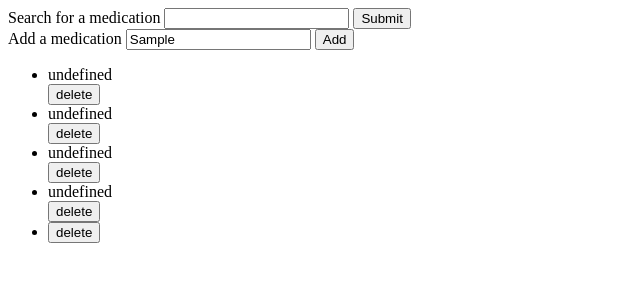
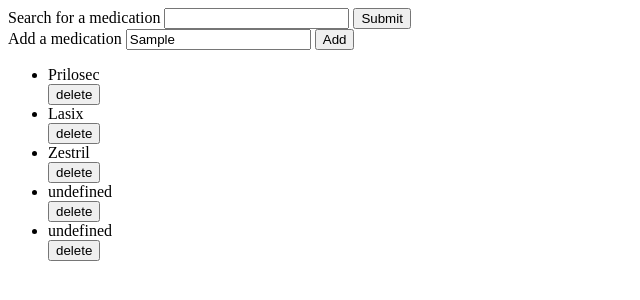
Before and after one commit to cyberpunk1971/node-app, a website: page public/dashboard.html in a window 1280 px wide. Both pictures are taken after typing "Sample" into the empty fields and a click on the button "Add". Shown: the whole page, without its empty margins (0-640 px from the left). Drawn offline with nearby package versions, Linux system fonts and the light colour scheme.

Commit message:
got add/delete to work, but add is flawed.

```diff
--- a/public/dashboard.html
+++ b/public/dashboard.html
@@ -16,7 +16,7 @@
 
     <form id="js-medication-list-form">
     <label for="js-medication-list-form">Add a medication</label>
-    <input type="text" name="medication-list-entry" placeholder="e.g. Tylenol">
+    <input type="text" name="medication-list-entry" id="js-medication-list-entry" placeholder="e.g. Tylenol">
     <button type="submit">Add</button>
     </form>
 
--- a/public/dashboard.js
+++ b/public/dashboard.js
@@ -40,8 +40,9 @@
 
 // $('#js-results').append();
 function generateItemElement(item, itemIndex, template) {
+  console.log(item);
   return `<li class="js-item-index-element" data-item-index=${itemIndex}">
-    <span class="medication-item js-medication-item">${item.medications}</span>
+    <span class="medication-item js-medication-item">${item.brand_name}</span>
     <div class="medication-item-controls">
     <button class="medication-item-delete js-item-delete">
     <span class="button-label">delete</span>
@@ -51,13 +52,19 @@
 }
 
 function generateMedicationString(medicationList) {
-  const items = medicationList.medications.map((item, index) => {
-  console.log(item);
-    return generateItemElement(item, index);
+  let results = ''
+  for (let i = 0; i < medicationList.medications.length; i += 1) {
+    results += generateItemElement(medicationList.medications[i], i);
+    // console.log(medicationList.medications[i]);
+  }
+  return results;
 
-  });
-
-  return items.join("");
+  // console.log(item);
+  //   return generateItemElement(item, index);
+  //
+  //
+  //
+  // return items.join("");
 }
 
 function renderMedicationList() {
@@ -66,14 +73,14 @@
 }
 
 function addNewMedication(medName) {
-  STATE.medications.push({medications: medName});
+  STATE.medications.push({medications: medName});//need to fix this//
 }
 
 function addMedicationHandler() {
   $('#js-medication-list-form').submit(function(event) {
     event.preventDefault();
-    console.log('`addNewMedication` ran')
-    const newMedName = $('#js-dashboard-search').val();
+
+    const newMedName = $('#js-medication-list-entry').val();
     $('#js-dashboard-search').val('');
     addNewMedication(newMedName);
     renderMedicationList();
```
